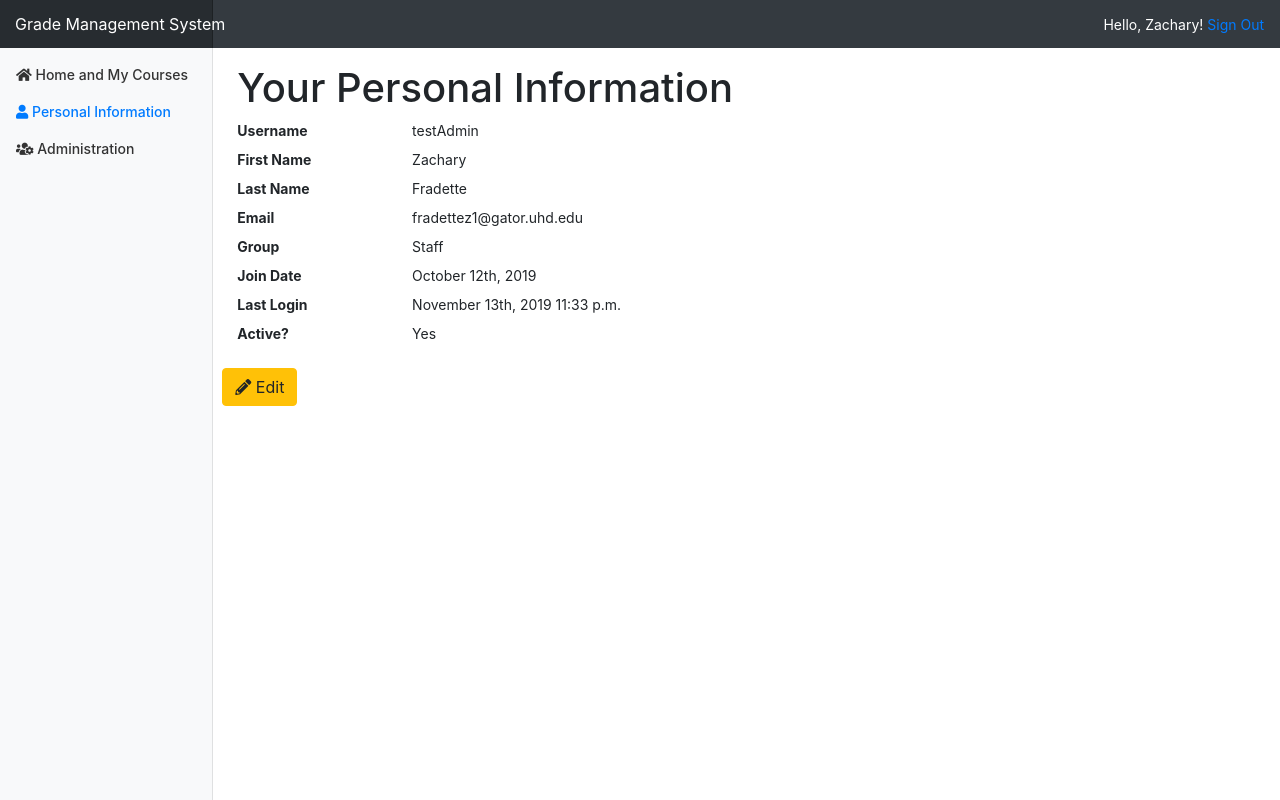
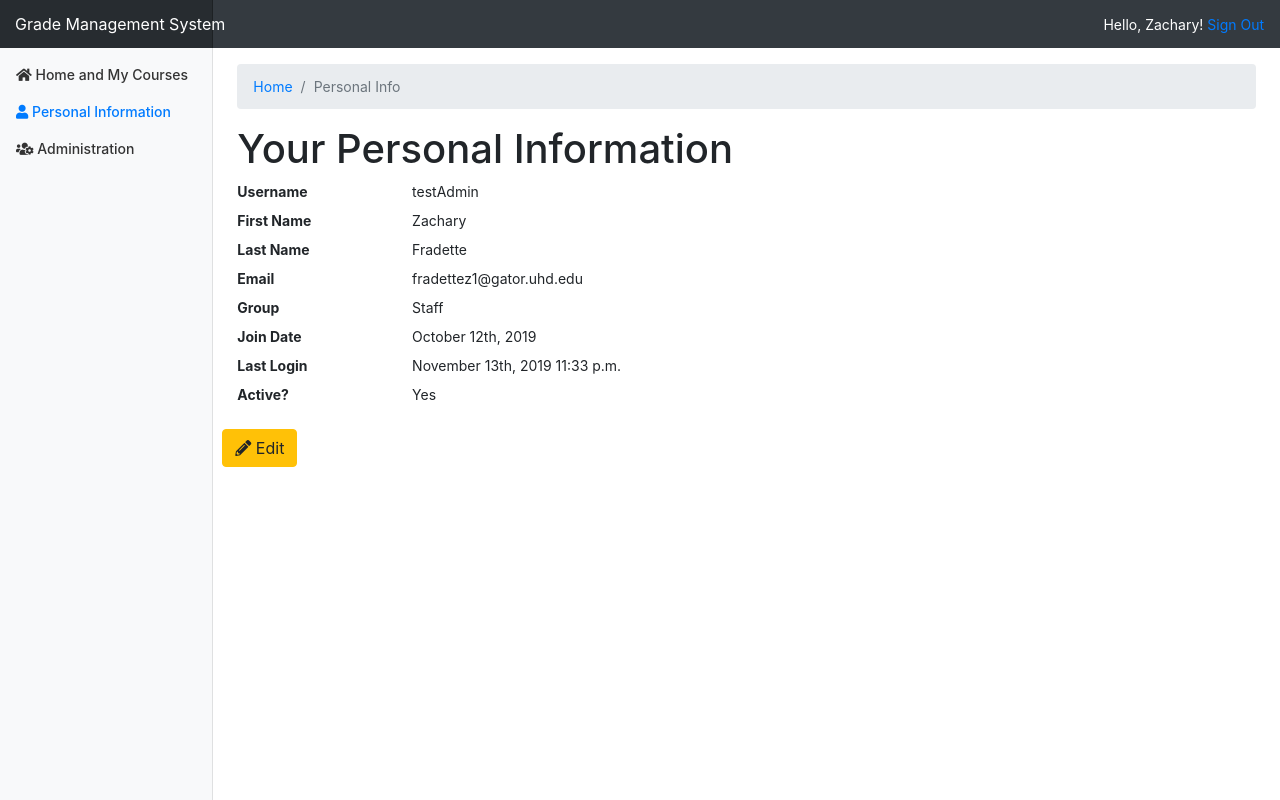
Before and after one commit to ZFoxtrot/UHDSoftwareEng, a Django app: page /staff/personal_info in a window 1280 px wide. Run offline with Django 3.2, Linux system fonts and the light colour scheme; a user stored in the database is signed in; some libraries are stand-ins or nearby versions.

Commit message:
Added breadcrumbs

```diff
--- a/GradeManagement/templates/GradeManagement/dashboard.html
+++ b/GradeManagement/templates/GradeManagement/dashboard.html
@@ -47,6 +47,12 @@
 				</nav>
 
 				<main role="main" class="col-md-9 ml-sm-auto col-lg-10 pt-3 px-4">
+					<nav aria-label="breadcrumb">
+						<ol class="breadcrumb">
+							{% block breadcrumb %}
+							{% endblock breadcrumb %}
+						</ol>
+					</nav>
 					{% block content %}
 					{% endblock content %}
 				</main>
--- a/GradeManagement/templates/GradeManagement/staff_course_detail.html
+++ b/GradeManagement/templates/GradeManagement/staff_course_detail.html
@@ -79,3 +79,9 @@
 	</div>
 </div>
 {% endblock %}
+
+
+{% block breadcrumb %}
+<li class="breadcrumb-item"><a href="{% url 'staff-home' %}">Home</a></li>
+<li class="breadcrumb-item active">{{course.Name}}</li>
+{% endblock %}
--- a/GradeManagement/templates/GradeManagement/staff_courses_assignments_create.html
+++ b/GradeManagement/templates/GradeManagement/staff_courses_assignments_create.html
@@ -39,3 +39,9 @@
 	</div>
 </div>
 {% endblock %}
+
+{% block breadcrumb %}
+<li class="breadcrumb-item"><a href="{% url 'staff-home' %}">Home</a></li>
+<li class="breadcrumb-item"><a href="{% url 'staff-course-detail' course.id %}">{{course.Name}}</a></li>
+<li class="breadcrumb-item active" aria-current="page">Create</li>
+{% endblock %}
--- a/GradeManagement/templates/GradeManagement/staff_home.html
+++ b/GradeManagement/templates/GradeManagement/staff_home.html
@@ -41,3 +41,8 @@
 	</table>
 </p>
 {% endblock %}
+
+
+{% block breadcrumb %}
+<li class="breadcrumb-item active">Home</li>
+{% endblock %}
--- a/GradeManagement/templates/GradeManagement/staff_personal_info.html
+++ b/GradeManagement/templates/GradeManagement/staff_personal_info.html
@@ -157,3 +157,9 @@
 	}
 </script>
 {% endblock %}
+
+
+{% block breadcrumb %}
+<li class="breadcrumb-item"><a href="{% url 'staff-home' %}">Home</a></li>
+<li class="breadcrumb-item active">Personal Info</li>
+{% endblock %}
--- a/GradeManagement/templates/GradeManagement/student_course_detail.html
+++ b/GradeManagement/templates/GradeManagement/student_course_detail.html
@@ -51,3 +51,9 @@
 	</tbody>
 </table>
 {% endblock %}
+
+
+{% block breadcrumb %}
+<li class="breadcrumb-item"><a href="{% url 'student-home' %}">Home</a></li>
+<li class="breadcrumb-item active">{{course.Name}}</li>
+{% endblock %}
--- a/GradeManagement/templates/GradeManagement/student_home.html
+++ b/GradeManagement/templates/GradeManagement/student_home.html
@@ -39,3 +39,8 @@
 	</tbody>
 </table>
 {% endblock %}
+
+
+{% block breadcrumb %}
+<li class="breadcrumb-item active">Home</li>
+{% endblock %}
--- a/GradeManagement/templates/GradeManagement/student_personal_info.html
+++ b/GradeManagement/templates/GradeManagement/student_personal_info.html
@@ -67,3 +67,8 @@
 
 </div>
 {% endblock %}
+
+
+{% block breadcrumb %}
+<li class="breadcrumb-item">Personal Info</li>
+{% endblock %}
--- a/GradeManagement/templates/GradeManagement/student_transcript.html
+++ b/GradeManagement/templates/GradeManagement/student_transcript.html
@@ -60,3 +60,8 @@
 	</tbody>
 </table>
 {% endblock %}
+
+
+{% block breadcrumb %}
+<li class="breadcrumb-item">Transcript</li>
+{% endblock %}
```
Also changed, not shown: GradeManagement/templates/GradeManagement/staff_courses_assignments.html (+11 -1 lines).
